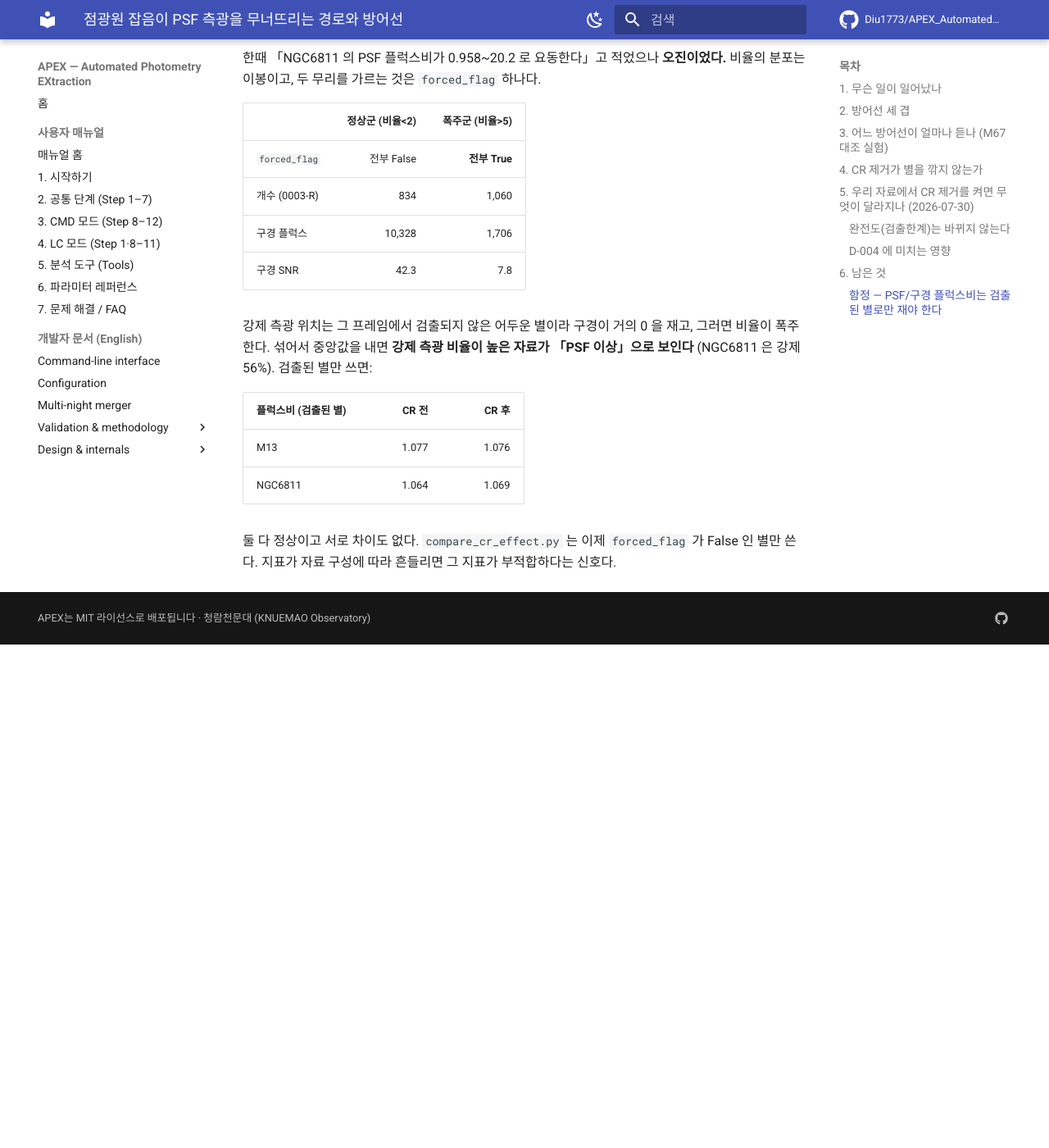
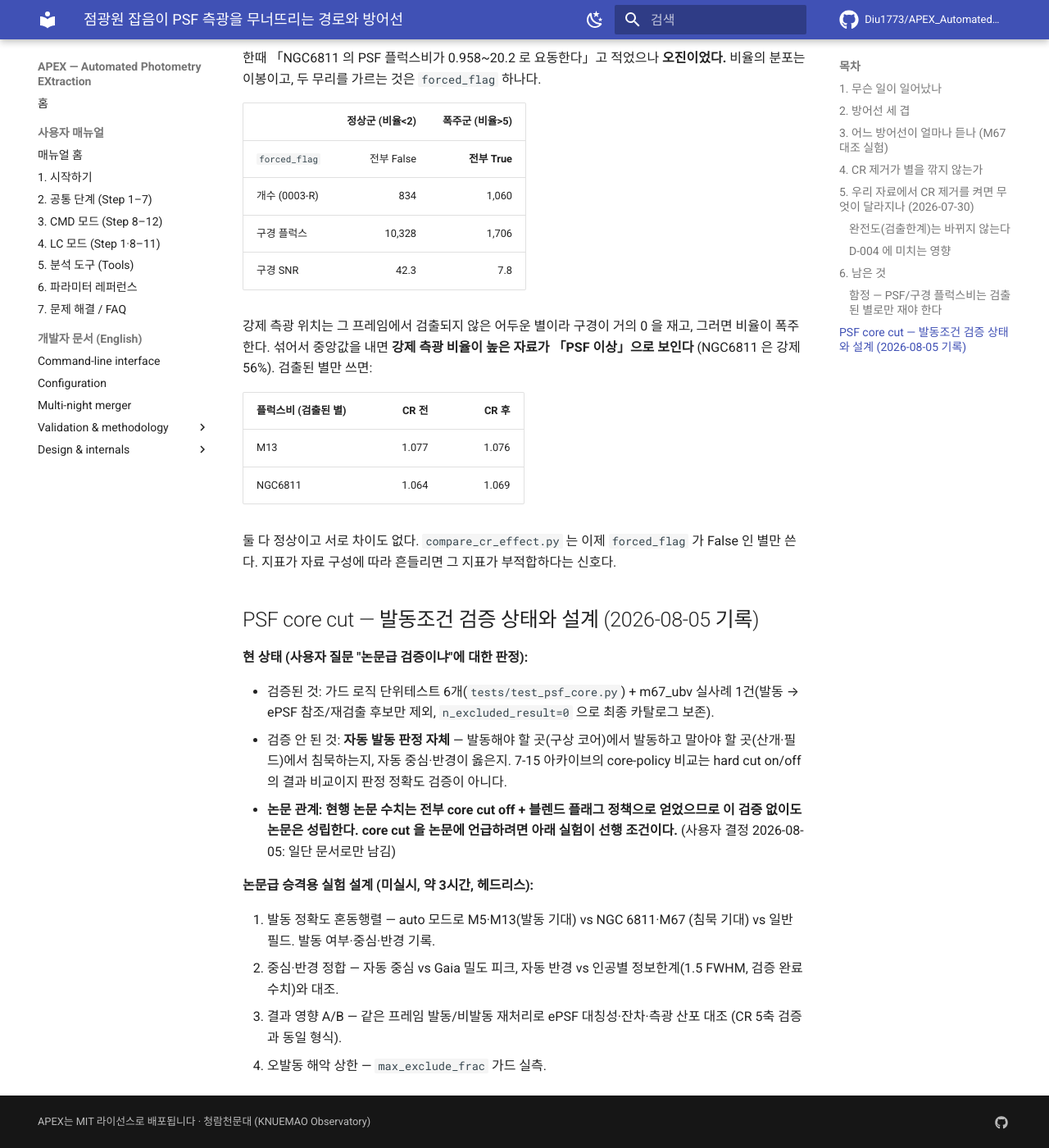
Before and after one commit to Diu1773/APEX_AutomatedPhotometryEXtraction, an MkDocs documentation site: the page built from docs/psf-contamination.md, in a window 1280 px wide and 1400 px high, scrolled down 3904 px. Shown: the whole window at 82% size. Built offline with MkDocs 1.6.1 and Material for MkDocs 9.7.7, drawn with Linux system fonts in a browser that asks for light colours; comment, search, counter and statistics services are not loaded; before the commit the page ends 4690 px from its top, so only the background shows below that.

Commit message:
docs(psf): core cut 발동조건 검증 상태·논문급 승격 실험 설계 기록
Co-Authored-By: Claude Fable 5 <noreply@anthropic.com>

```diff
--- a/docs/psf-contamination.md
+++ b/docs/psf-contamination.md
@@ -159,3 +159,28 @@ CR 재처리된 상태에서 `test_detection_limit.py` 24건이 전부 통과한
 
 둘 다 정상이고 서로 차이도 없다. `compare_cr_effect.py` 는 이제 `forced_flag` 가
 False 인 별만 쓴다. 지표가 자료 구성에 따라 흔들리면 그 지표가 부적합하다는 신호다.
+
+## PSF core cut — 발동조건 검증 상태와 설계 (2026-08-05 기록)
+
+**현 상태 (사용자 질문 "논문급 검증이냐"에 대한 판정):**
+
+- 검증된 것: 가드 로직 단위테스트 6개(`tests/test_psf_core.py`) +
+  m67_ubv 실사례 1건(발동 → ePSF 참조/재검출 후보만 제외, `n_excluded_result=0`
+  으로 최종 카탈로그 보존).
+- 검증 안 된 것: **자동 발동 판정 자체** — 발동해야 할 곳(구상 코어)에서
+  발동하고 말아야 할 곳(산개·필드)에서 침묵하는지, 자동 중심·반경이 옳은지.
+  7-15 아카이브의 core-policy 비교는 hard cut on/off 의 결과 비교이지 판정
+  정확도 검증이 아니다.
+- **논문 관계: 현행 논문 수치는 전부 core cut off + 블렌드 플래그 정책으로
+  얻었으므로 이 검증 없이도 논문은 성립한다. core cut 을 논문에 언급하려면
+  아래 실험이 선행 조건이다.** (사용자 결정 2026-08-05: 일단 문서로만 남김)
+
+**논문급 승격용 실험 설계 (미실시, 약 3시간, 헤드리스):**
+
+1. 발동 정확도 혼동행렬 — auto 모드로 M5·M13(발동 기대) vs NGC 6811·M67
+   (침묵 기대) vs 일반 필드. 발동 여부·중심·반경 기록.
+2. 중심·반경 정합 — 자동 중심 vs Gaia 밀도 피크, 자동 반경 vs 인공별
+   정보한계(1.5 FWHM, 검증 완료 수치)와 대조.
+3. 결과 영향 A/B — 같은 프레임 발동/비발동 재처리로 ePSF 대칭성·잔차·측광
+   산포 대조 (CR 5축 검증과 동일 형식).
+4. 오발동 해악 상한 — `max_exclude_frac` 가드 실측.
```
